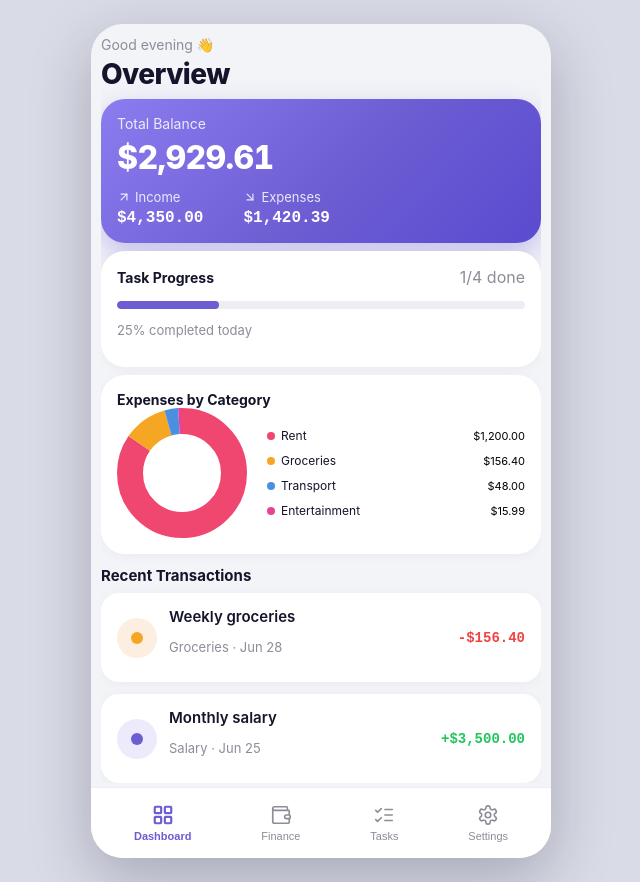
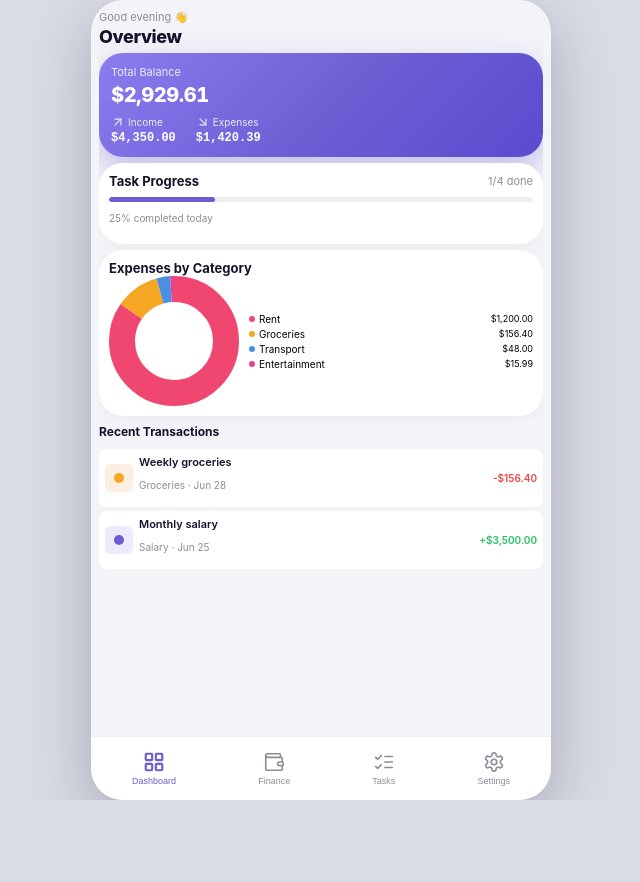
Before and after one commit to Friasru/Budgy, a React (Vite) app in the folder Budgy_main/: page / in a window 1280 px wide. Shown: the whole page, without its empty margins (319-959 px from the left). After the commit the page ends 800 px from the top, so only its background shows below. Built offline with nearby package versions, Linux system fonts and the light colour scheme.

Commit message:
now fits each screen

```diff
--- a/Budgy_main/src/index.css
+++ b/Budgy_main/src/index.css
@@ -20,8 +20,10 @@
 html,
 body,
 #root {
+  width: 100%;
   height: 100%;
   margin: 0;
+  padding: 0;
 }
 
 body {
@@ -32,15 +34,17 @@ body {
 .app-shell {
   display: flex;
   justify-content: center;
-  min-height: 100vh;
+  width: 100%;
+  height: 100vh;
   background: #d9dbe6;
-  padding: 24px 0;
+  padding: 0;
+  margin: 0;
 }
 
 .phone-frame {
   width: 100%;
   max-width: 460px;
-  min-height: calc(100vh - 48px);
+  height: 100vh;
   background: var(--bg);
   border-radius: 32px;
   overflow: hidden;
@@ -61,27 +65,28 @@ body {
 .app-content {
   flex: 1;
   overflow: hidden;
-  padding: 12px 10px 4px;
-  height: 100%;
+  padding: 10px 8px 0;
+  display: flex;
+  flex-direction: column;
 }
 
 .screen {
   display: flex;
   flex-direction: column;
-  gap: 8px;
+  gap: 6px;
   height: 100%;
   overflow: hidden;
 }
 
 .eyebrow {
   color: var(--text-muted);
-  font-size: 14px;
-  margin: 0 0 4px;
+  font-size: 11px;
+  margin: 0 0 2px;
 }
 
 h1 {
   color: var(--text-main);
-  font-size: 20px;
+  font-size: 18px;
   font-weight: 800;
   margin: 0;
   letter-spacing: -0.02em;
@@ -89,21 +94,26 @@ h1 {
 
 h3 {
   color: var(--text-main);
-  font-size: 14px;
+  font-size: 13px;
   font-weight: 700;
   margin: 0;
+}
+
+.screen-header {
+  flex-shrink: 0;
 }
 
 .screen-header-row {
   display: flex;
   justify-content: space-between;
   align-items: flex-start;
+  flex-shrink: 0;
 }
 
 .card {
   background: var(--card-bg);
   border-radius: var(--radius-lg);
-  padding: 12px;
+  padding: 10px;
   box-shadow: 0 2px 12px rgba(20, 20, 43, 0.04);
   flex-shrink: 0;
 }
@@ -112,68 +122,70 @@ h3 {
   display: flex;
   justify-content: space-between;
   align-items: center;
-  margin-bottom: 14px;
+  margin-bottom: 8px;
 }
 
 .muted {
   color: var(--text-muted);
+  font-size: 11px;
 }
 
 .small {
-  font-size: 13px;
+  font-size: 10px;
 }
 
 /* Balance card */
 .balance-card {
   background: linear-gradient(135deg, #8b7cf0 0%, #6c5dd3 55%, #5a4bd0 100%);
   border-radius: var(--radius-lg);
-  padding: 16px;
+  padding: 12px;
   color: #fff;
   box-shadow: 0 12px 30px rgba(108, 93, 211, 0.35);
+  flex-shrink: 0;
 }
 
 .balance-label {
-  font-size: 14px;
+  font-size: 11px;
   opacity: 0.85;
-  margin: 0 0 6px;
+  margin: 0 0 4px;
 }
 
 .balance-amount {
-  font-size: 24px;
+  font-size: 20px;
   font-weight: 800;
-  margin: 0 0 12px;
+  margin: 0 0 8px;
   font-variant-numeric: tabular-nums;
   letter-spacing: -0.02em;
 }
 
 .balance-row {
   display: flex;
-  gap: 40px;
+  gap: 20px;
 }
 
 .balance-sub-label {
   display: flex;
   align-items: center;
-  gap: 4px;
-  font-size: 13px;
+  gap: 3px;
+  font-size: 10px;
   opacity: 0.85;
-  margin-bottom: 4px;
+  margin-bottom: 2px;
 }
 
 .balance-sub-amount {
   font-family: 'SF Mono', 'Roboto Mono', monospace;
-  font-size: 16px;
+  font-size: 12px;
   font-weight: 600;
   margin: 0;
 }
 
 /* Progress bar */
 .progress-track {
-  height: 8px;
+  height: 5px;
   background: var(--border);
   border-radius: 999px;
   overflow: hidden;
-  margin-bottom: 8px;
+  margin-bottom: 4px;
 }
 
 .progress-fill {
@@ -187,7 +199,7 @@ h3 {
 .donut-row {
   display: flex;
   align-items: center;
-  gap: 20px;
+  gap: 10px;
 }
 
 .legend {
@@ -197,80 +209,73 @@ h3 {
   flex: 1;
   display: flex;
   flex-direction: column;
-  gap: 10px;
+  gap: 3px;
 }
 
 .legend li {
   display: flex;
   align-items: center;
-  gap: 6px;
-  font-size: 12px;
-}
-
-.legend-name {
-  color: var(--text-main);
-  font-size: 12px;
-}
-
-.legend-value {
-  font-size: 11px;
-  margin-left: auto;
+  gap: 4px;
+  font-size: 10px;
 }
 
 .dot {
-  width: 8px;
-  height: 8px;
+  width: 6px;
+  height: 6px;
   border-radius: 50%;
   flex-shrink: 0;
 }
 
-.dot-large {
-  width: 12px;
-  height: 12px;
-  border-radius: 50%;
+.legend-name {
+  font-size: 10px;
+  flex: 1;
 }
 
-.dot-small {
-  display: inline-block;
-  width: 6px;
-  height: 6px;
-  border-radius: 50%;
-  background: var(--primary);
-  margin-right: 4px;
+.legend-value {
+  font-size: 9px;
+  margin-left: auto;
 }
 
 .section-title {
+  font-size: 12px;
+  margin: 2px 0 4px;
   color: var(--text-main);
-  font-size: 15px;
   font-weight: 700;
-  margin: 4px 0 0;
+  flex-shrink: 0;
 }
 
-/* Transactions */
 .transaction-list {
   display: flex;
   flex-direction: column;
-  gap: 12px;
+  gap: 4px;
+  overflow: hidden;
+  flex: 1;
 }
 
 .transaction-row {
   display: flex;
   align-items: center;
-  gap: 12px;
+  gap: 6px;
+  padding: 6px;
   background: var(--card-bg);
-  border-radius: var(--radius-md);
-  padding: 14px 16px;
-  box-shadow: 0 2px 12px rgba(20, 20, 43, 0.04);
+  border-radius: 8px;
+  flex-shrink: 0;
 }
 
 .transaction-icon {
-  width: 40px;
-  height: 40px;
-  border-radius: 50%;
+  width: 28px;
+  height: 28px;
+  border-radius: 6px;
   display: flex;
   align-items: center;
   justify-content: center;
   flex-shrink: 0;
+}
+
+.dot-large {
+  width: 10px;
+  height: 10px;
+  border-radius: 50%;
 }
 
 .transaction-info {
@@ -279,20 +284,20 @@ h3 {
 }
 
 .transaction-title {
+  font-size: 11px;
+  font-weight: 600;
+  margin: 0;
   color: var(--text-main);
-  font-weight: 600;
-  font-size: 15px;
-  margin: 0 0 2px;
   white-space: nowrap;
   overflow: hidden;
   text-overflow: ellipsis;
 }
 
 .transaction-amount {
-  font-family: 'SF Mono', 'Roboto Mono', monospace;
-  font-weight: 700;
-  font-size: 14px;
+  font-size: 10px;
+  font-weight: 600;
   white-space: nowrap;
+  flex-shrink: 0;
 }
 
 .transaction-amount.positive {
@@ -303,456 +308,45 @@ h3 {
   color: var(--danger);
 }
 
-.empty-state {
-  text-align: center;
-  padding: 30px 0;
-}
-
-/* Finance summary */
-.summary-row {
-  display: flex;
-  gap: 14px;
-}
-
-.summary-card {
-  flex: 1;
-  border-radius: var(--radius-md);
-  padding: 16px;
-}
-
-.summary-income {
-  background: #e3f9ec;
-}
-
-.summary-expense {
-  background: #fdeaec;
-}
-
-.app-shell.dark .summary-income {
-  background: rgba(34, 197, 94, 0.12);
-}
-
-.app-shell.dark .summary-expense {
-  background: rgba(239, 68, 68, 0.12);
-}
-
-.summary-label {
-  display: flex;
-  align-items: center;
-  gap: 6px;
-  font-size: 13px;
-  font-weight: 600;
-  margin-bottom: 8px;
-}
-
-.summary-income .summary-label {
-  color: #1a9c53;
-}
-
-.summary-expense .summary-label {
-  color: #e0455e;
-}
-
-.summary-amount {
-  font-family: 'SF Mono', 'Roboto Mono', monospace;
-  font-size: 20px;
-  font-weight: 800;
-  margin: 0;
-  color: var(--text-main);
-}
-
-/* Pills / segmented controls */
-.pill-tabs {
-  display: flex;
-  gap: 8px;
-}
-
-.pill-tab {
-  border: none;
-  background: var(--card-bg);
-  color: var(--text-muted);
-  padding: 10px 18px;
-  border-radius: 999px;
-  font-weight: 600;
-  font-size: 14px;
-  cursor: pointer;
-}
-
-.pill-tab-active {
-  background: var(--primary);
-  color: #fff;
-}
-
-.segmented {
-  display: flex;
-  background: var(--border);
-  border-radius: 999px;
-  padding: 4px;
-  gap: 4px;
-}
-
-.segmented-wide {
-  width: 100%;
-}
-
-.segmented-item {
-  flex: 1;
-  border: none;
-  background: transparent;
-  color: var(--text-muted);
-  padding: 10px 0;
-  border-radius: 999px;
-  font-weight: 600;
-  font-size: 14px;
-  cursor: pointer;
-}
-
-.segmented-item-active {
-  background: var(--primary);
-  color: #fff;
-}
-
-/* Tasks */
-.upgrade-banner {
-  display: flex;
-  gap: 10px;
-  align-items: flex-start;
-  background: #fbeed7;
-  border-radius: var(--radius-md);
-  padding: 14px 16px;
-}
-
-.app-shell.dark .upgrade-banner {
-  background: rgba(245, 166, 35, 0.12);
-}
-
-.crown-icon {
-  color: #d98a1f;
-  margin-top: 2px;
-}
-
-.upgrade-title {
-  color: #a8631a;
-  font-weight: 700;
-  font-size: 14px;
-  margin: 0 0 2px;
-}
-
-.upgrade-sub {
-  color: #b3762a;
-  font-size: 13px;
-  margin: 0;
-}
-
-.upgrade-link {
-  text-decoration: underline;
-  font-weight: 700;
-}
-
-.task-list {
-  display: flex;
-  flex-direction: column;
-  gap: 12px;
-}
-
-.task-row {
-  display: flex;
-  align-items: center;
-  gap: 14px;
-  background: var(--card-bg);
-  border-radius: var(--radius-md);
-  padding: 16px;
-  box-shadow: 0 2px 12px rgba(20, 20, 43, 0.04);
-}
-
-.checkbox {
-  width: 24px;
-  height: 24px;
-  border-radius: 50%;
-  border: 2px solid var(--border);
-  background: transparent;
-  display: flex;
-  align-items: center;
-  justify-content: center;
-  cursor: pointer;
-  flex-shrink: 0;
-  padding: 0;
-}
-
-.checkbox-checked {
-  background: var(--primary);
-  border-color: var(--primary);
-}
-
-.task-title {
-  color: var(--text-main);
-  font-weight: 600;
-  font-size: 15px;
-  margin: 0 0 4px;
-}
-
-.task-title-done {
-  color: var(--text-muted);
-  text-decoration: line-through;
-}
-
-.task-tag {
-  color: var(--text-muted);
-  font-size: 13px;
-  margin: 0;
-  display: flex;
-  align-items: center;
-}
-
-/* Settings */
-.row-card {
-  display: flex;
-  align-items: center;
-  justify-content: space-between;
-  width: 100%;
-  text-align: left;
-  border: none;
-  cursor: pointer;
-}
-
-.row-card-button {
-  font-family: inherit;
-}
-
-.row-left {
-  display: flex;
-  align-items: center;
-  gap: 12px;
-}
-
-.row-icon {
-  width: 38px;
-  height: 38px;
-  border-radius: 50%;
-  display: flex;
-  align-items: center;
-  justify-content: center;
-  flex-shrink: 0;
-}
-
-.row-label {
-  color: var(--text-main);
-  font-weight: 600;
-  font-size: 15px;
-  margin: 0;
-}
-
-.danger-text {
-  color: var(--danger);
-}
-
-.switch {
-  width: 46px;
-  height: 26px;
-  border-radius: 999px;
-  background: var(--border);
-  border: none;
-  position: relative;
-  cursor: pointer;
-  padding: 0;
-  flex-shrink: 0;
-}
-
-.switch-on {
-  background: var(--primary);
-}
-
-.switch-knob {
-  position: absolute;
-  top: 3px;
-  left: 3px;
-  width: 20px;
-  height: 20px;
-  border-radius: 50%;
-  background: #fff;
-  transition: transform 0.2s ease;
-  box-shadow: 0 1px 3px rgba(0, 0, 0, 0.2);
-}
-
-.switch-on .switch-knob {
-  transform: translateX(20px);
-}
-
-.upgrade-button {
-  background: #f5a623;
-  color: #fff;
-  border: none;
-  padding: 8px 18px;
-  border-radius: 999px;
-  font-weight: 700;
-  font-size: 14px;
-  cursor: pointer;
-}
-
-.about-card {
-  display: flex;
-  flex-direction: column;
-  gap: 0;
-  padding: 4px 20px;
-}
-
-.about-row {
-  display: flex;
-  justify-content: space-between;
-  padding: 14px 0;
-  font-size: 14px;
-  color: var(--text-main);
-  font-family: 'SF Mono', 'Roboto Mono', monospace;
-  border-bottom: 1px solid var(--border);
-}
-
-.about-row:last-child {
-  border-bottom: none;
-}
-
-/* FAB */
-.fab {
-  width: 46px;
-  height: 46px;
-  border-radius: 50%;
-  background: var(--primary);
-  color: #fff;
-  border: none;
-  display: flex;
-  align-items: center;
-  justify-content: center;
-  cursor: pointer;
-  box-shadow: 0 8px 20px rgba(108, 93, 211, 0.4);
-  flex-shrink: 0;
-}
-
 /* Bottom nav */
 .bottom-nav {
   display: flex;
   justify-content: space-around;
-  padding: 10px 8px calc(env(safe-area-inset-bottom, 0px) + 10px);
+  padding: 8px 0;
+  border-top: 1px solid var(--border);
   background: var(--card-bg);
-  border-top: 1px solid var(--border);
+  flex-shrink: 0;
 }
 
 .nav-item {
   display: flex;
   flex-direction: column;
   align-items: center;
-  gap: 4px;
+  gap: 3px;
   background: none;
   border: none;
+  cursor: pointer;
+  padding: 6px 8px;
+  font-size: 9px;
   color: var(--text-muted);
-  font-size: 11px;
-  cursor: pointer;
-  padding: 6px 10px;
+  transition: color 0.2s;
 }
 
 .nav-item-active {
   color: var(--primary);
-  font-weight: 700;
 }
 
-/* Modal */
-.modal-overlay {
-  position: absolute;
-  inset: 0;
-  background: rgba(20, 20, 43, 0.45);
-  display: flex;
-  align-items: flex-end;
-  z-index: 20;
-}
-
-.modal {
-  background: var(--card-bg);
-  width: 100%;
-  border-radius: 24px 24px 0 0;
-  padding: 20px;
-  animation: slideUp 0.2s ease;
-}
-
-@keyframes slideUp {
-  from {
-    transform: translateY(20px);
-    opacity: 0;
-  }
-  to {
-    transform: translateY(0);
-    opacity: 1;
-  }
-}
-
-.modal-header {
-  display: flex;
-  justify-content: space-between;
-  align-items: center;
-  margin-bottom: 16px;
-}
-
-.icon-button {
-  background: var(--border);
-  border: none;
-  border-radius: 50%;
+/* Forms */
+.fab {
   width: 32px;
   height: 32px;
+  border-radius: 50%;
+  background: var(--primary);
+  border: none;
+  color: white;
   display: flex;
   align-items: center;
   justify-content: center;
   cursor: pointer;
-  color: var(--text-main);
+  flex-shrink: 0;
 }
-
-.modal-form {
-  display: flex;
-  flex-direction: column;
-  gap: 12px;
-}
-
-.input {
-  border: 1px solid var(--border);
-  background: var(--bg);
-  border-radius: var(--radius-sm);
-  padding: 14px 16px;
-  font-size: 15px;
-  color: var(--text-main);
-  outline: none;
-}
-
-.input:focus {
-  border-color: var(--primary);
-}
-
-.primary-button {
-  background: var(--primary);
-  color: #fff;
-  border: none;
-  border-radius: var(--radius-sm);
-  padding: 14px;
-  font-weight: 700;
-  font-size: 15px;
-  cursor: pointer;
-  margin-top: 4px;
-}
-
-.primary-button:hover {
-  background: var(--primary-dark);
-}
-
-::-webkit-scrollbar {
-  width: 0;
-}
-
-/* Tablet and larger screens */
-@media (min-width: 768px) {
-  h1 {
-    font-size: 28px;
-  }
-
-  .balance-amount {
-    font-size: 32px;
-  }
-
-  .card {
-    padding: 16px;
-  }
-}
```
